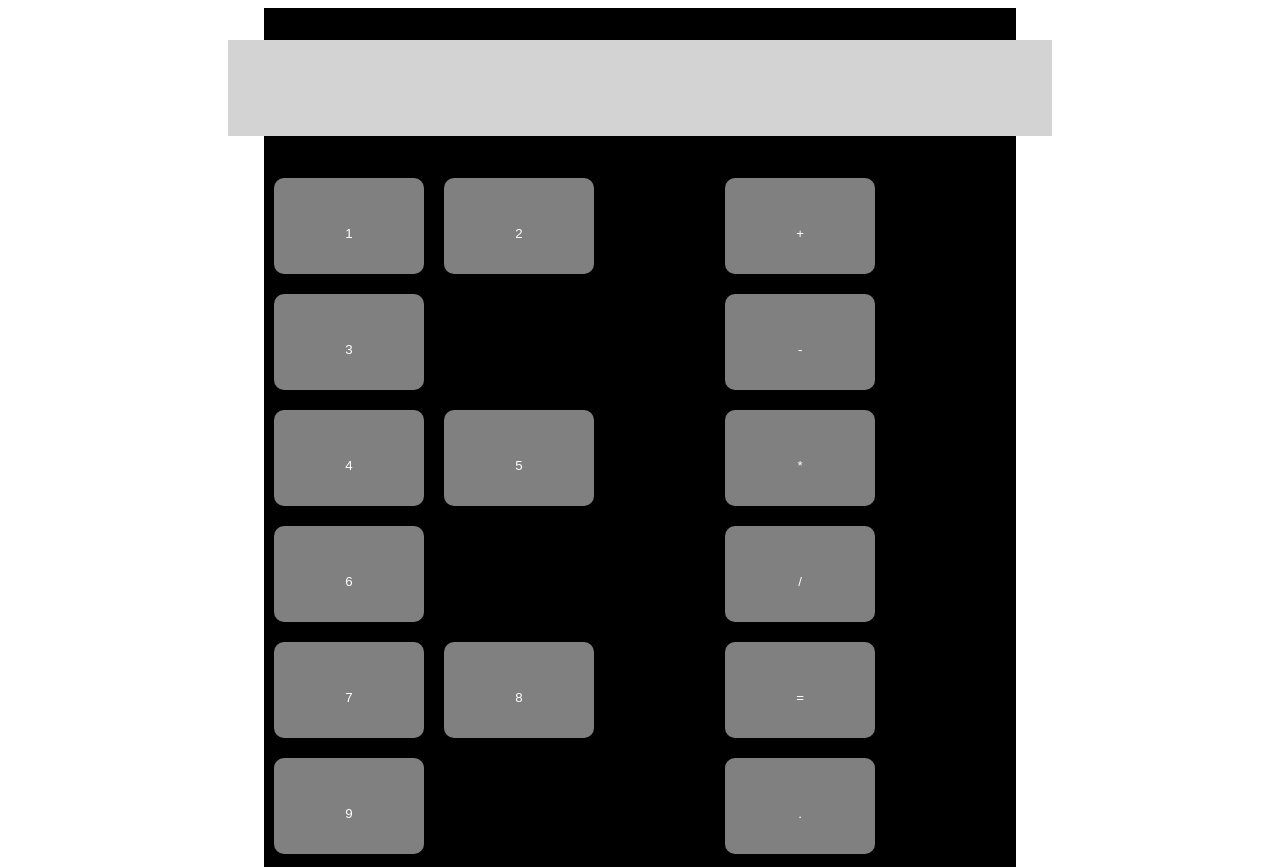
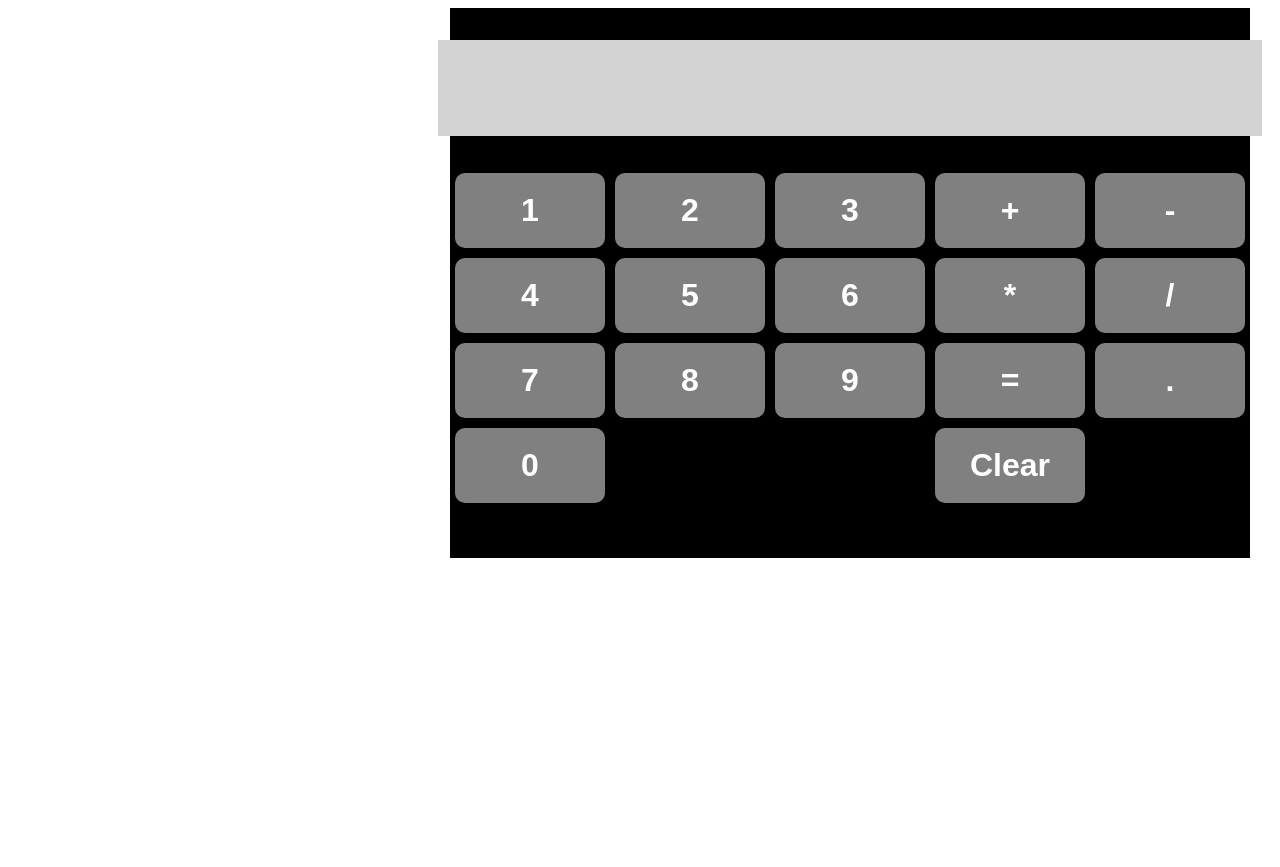
Before and after one commit to Blake-Peterson/Project-Calculator, a plain HTML site: page index.html in a window 1280 px wide. Shown: the top 867 px of the page. After the commit the page ends 800 px from the top, so only its background shows below. Drawn offline with Linux system fonts and the light colour scheme.

Commit message:
update the styling

```diff
--- a/styles.css
+++ b/styles.css
@@ -1,7 +1,21 @@
+* {
+  font-family: Arial, Helvetica, sans-serif;
+}
+
+body {
+  display: flex;
+  align-items: center;
+  margin-left: 450px;
+  margin-right: 450px;
+}
+
 #container {
-  margin-left: 256px;
-  margin-right: 256px;
+  min-width: 800px;
+  min-height: 550px;
+  width: 800px;
+  height: 550px;
   display: flex;
+  flex: auto;
   flex-direction: column;
   align-items: center;
   background-color: black;
@@ -15,6 +29,7 @@
   height: 32px;
   padding: 32px;
   margin: 32px;
+  font-size: 48px;
   background-color: lightgray;
 }
 
@@ -27,9 +42,10 @@ button {
   background-color: gray;
   border: none;
   color: white;
-  padding: 48px 64px;
   border-radius: 10px;
-  margin: 10px;
   width: 150px;
   height: 75px;
+  font-size: 32px;
+  font-weight: bold;
+  margin: 5px;
 }
```
